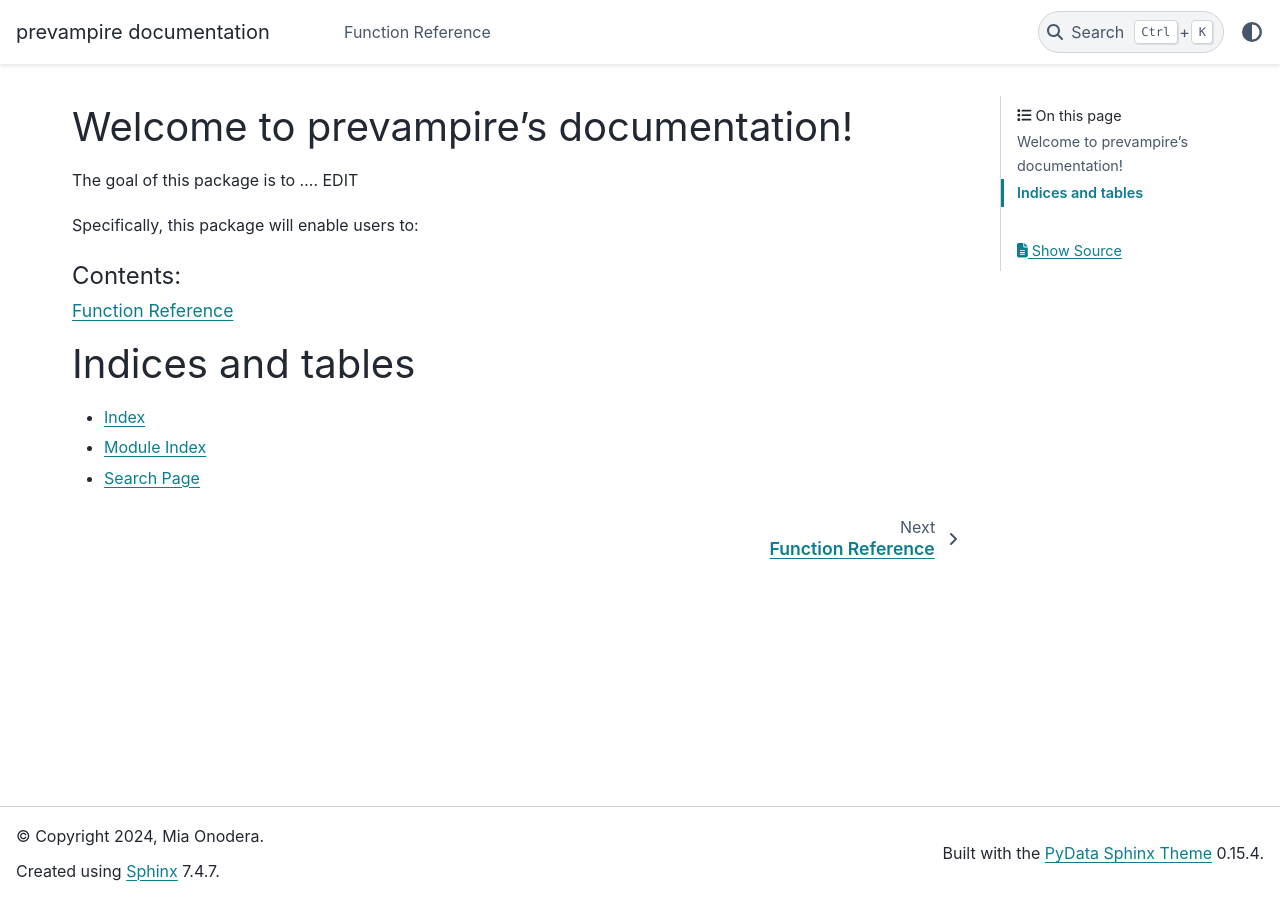
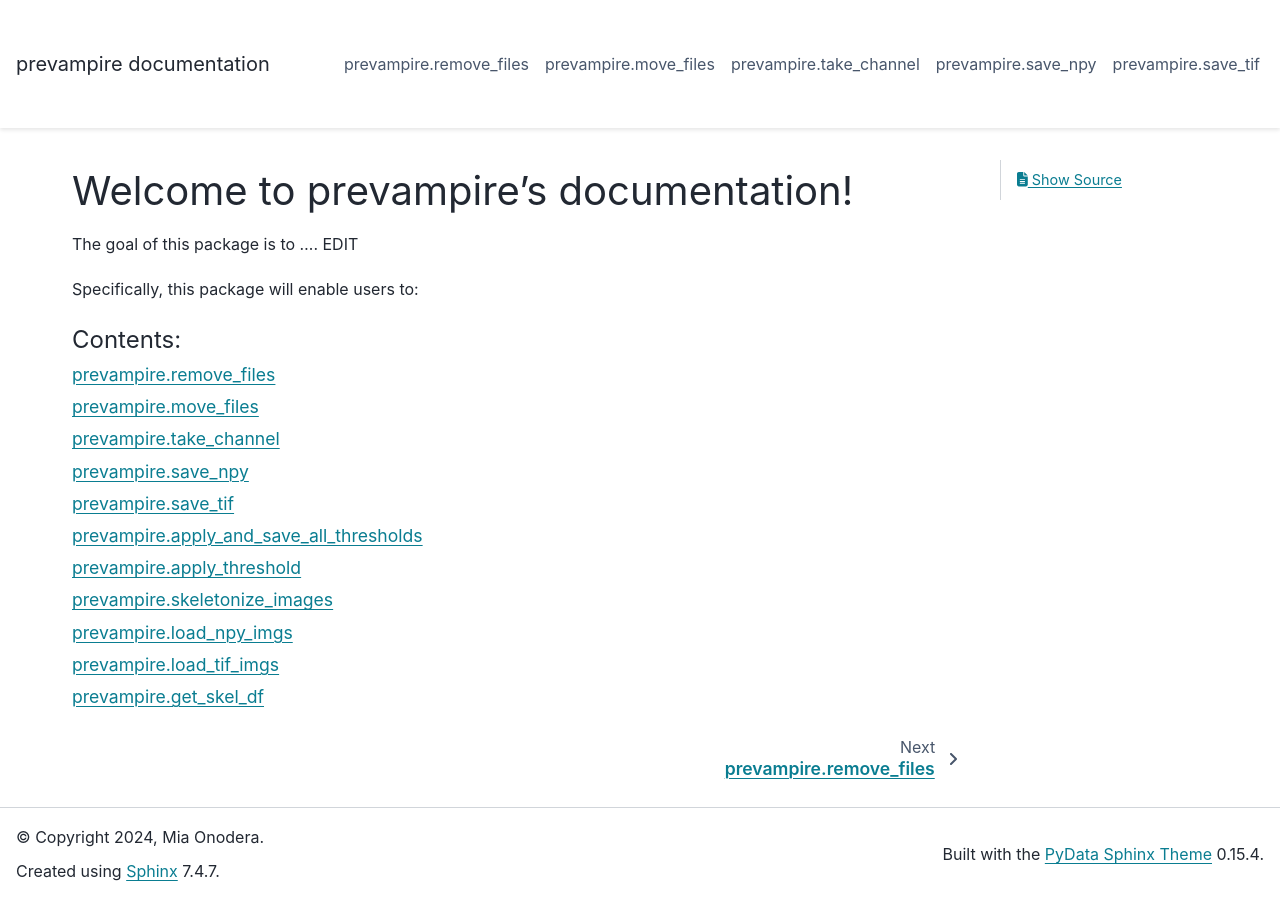
Before and after one commit to onoderamia/prevampire, a Sphinx documentation site: the page built from docs/index.rst, in a window 1280 px wide. Built offline with Sphinx 7.4.7 and the PyData theme 0.15.4, drawn with Linux system fonts in a browser that asks for light colours.

Commit message:
readthedoc

```diff
--- /dev/null
+++ b/docs/functions/apply_and_save_all_thresholds.rst
@@ -0,0 +1,6 @@
+prevampire.apply\_and\_save\_all\_thresholds
+========================================
+
+.. currentmodule:: prevampire.prevampire
+
+.. autofunction:: apply_and_save_all_thresholds
--- /dev/null
+++ b/docs/functions/apply_threshold.rst
@@ -0,0 +1,6 @@
+prevampire.apply\_threshold
+========================================
+
+.. currentmodule:: prevampire.prevampire
+
+.. autofunction:: apply_threshold
--- /dev/null
+++ b/docs/functions/get_skel_df.rst
@@ -0,0 +1,6 @@
+prevampire.get\_skel\_df
+========================================
+
+.. currentmodule:: prevampire.prevampire
+
+.. autofunction:: get_skel_df
--- /dev/null
+++ b/docs/functions/load_npy_imgs.rst
@@ -0,0 +1,6 @@
+prevampire.load\_npy\_imgs
+========================================
+
+.. currentmodule:: prevampire.prevampire
+
+.. autofunction:: load_npy_imgs
--- /dev/null
+++ b/docs/functions/load_tif_imgs.rst
@@ -0,0 +1,6 @@
+prevampire.load\_tif\_imgs
+========================================
+
+.. currentmodule:: prevampire.prevampire
+
+.. autofunction:: load_tif_imgs
--- /dev/null
+++ b/docs/functions/move_files.rst
@@ -0,0 +1,6 @@
+prevampire.move\_files
+========================================
+
+.. currentmodule:: prevampire.prevampire
+
+.. autofunction:: move_files
--- /dev/null
+++ b/docs/functions/remove_files.rst
@@ -0,0 +1,6 @@
+prevampire.remove\_files
+========================================
+
+.. currentmodule:: prevampire.prevampire
+
+.. autofunction:: remove_files
--- /dev/null
+++ b/docs/functions/save_df.rst
@@ -0,0 +1,6 @@
+prevampire.save\_df
+========================================
+
+.. currentmodule:: prevampire.prevampire
+
+.. autofunction:: save_df
--- /dev/null
+++ b/docs/functions/save_npy.rst
@@ -0,0 +1,6 @@
+prevampire.save\_npy
+========================================
+
+.. currentmodule:: prevampire.prevampire
+
+.. autofunction:: save_npy
--- /dev/null
+++ b/docs/functions/save_tif.rst
@@ -0,0 +1,6 @@
+prevampire.save\_tif
+========================================
+
+.. currentmodule:: prevampire.prevampire
+
+.. autofunction:: save_tif
--- /dev/null
+++ b/docs/functions/skeletonize_images.rst
@@ -0,0 +1,6 @@
+prevampire.skeletonize\_images
+========================================
+
+.. currentmodule:: prevampire.prevampire
+
+.. autofunction:: skeletonize_images
--- /dev/null
+++ b/docs/functions/take_channel.rst
@@ -0,0 +1,6 @@
+prevampire.take\_channel
+========================================
+
+.. currentmodule:: prevampire.prevampire
+
+.. autofunction:: take_channel
--- a/docs/index.rst
+++ b/docs/index.rst
@@ -14,11 +14,23 @@ Specifically, this package will enable users to:
    :maxdepth: 2
    :caption: Contents:
 
-   functions
+   functions/remove_files
+   functions/move_files
+   functions/take_channel
+   functions/save_npy
+   functions/save_tif
+   functions/apply_and_save_all_thresholds
+   functions/apply_threshold
+   functions/skeletonize_images
+   functions/load_npy_imgs
+   functions/load_tif_imgs
+   functions/get_skel_df
 
-Indices and tables
-==================
 
-* :ref:`genindex`
-* :ref:`modindex`
-* :ref:`search`
+
+.. Indices and tables
+.. ==================
+
+.. * :ref:`genindex`
+.. * :ref:`modindex`
+.. * :ref:`search`
```
